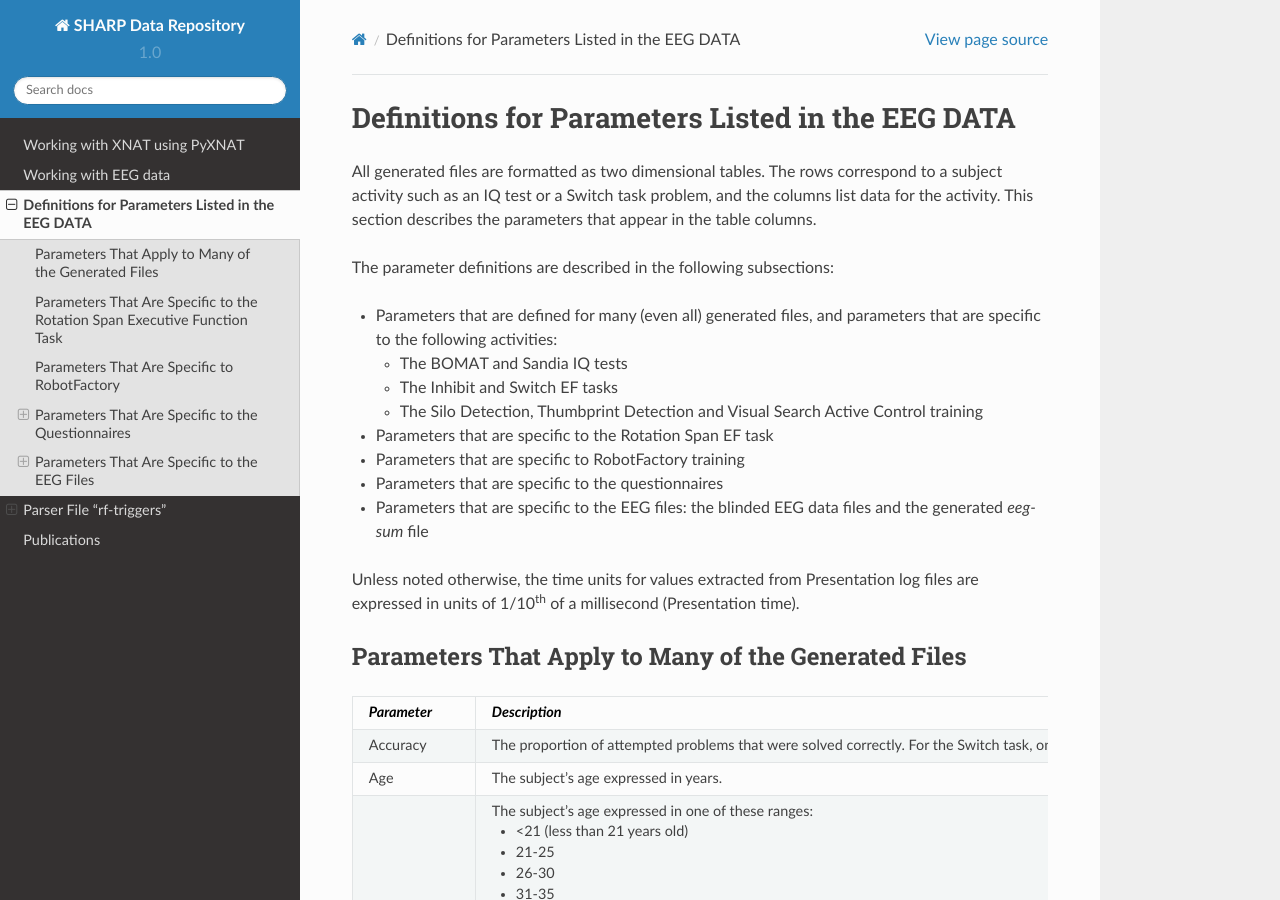
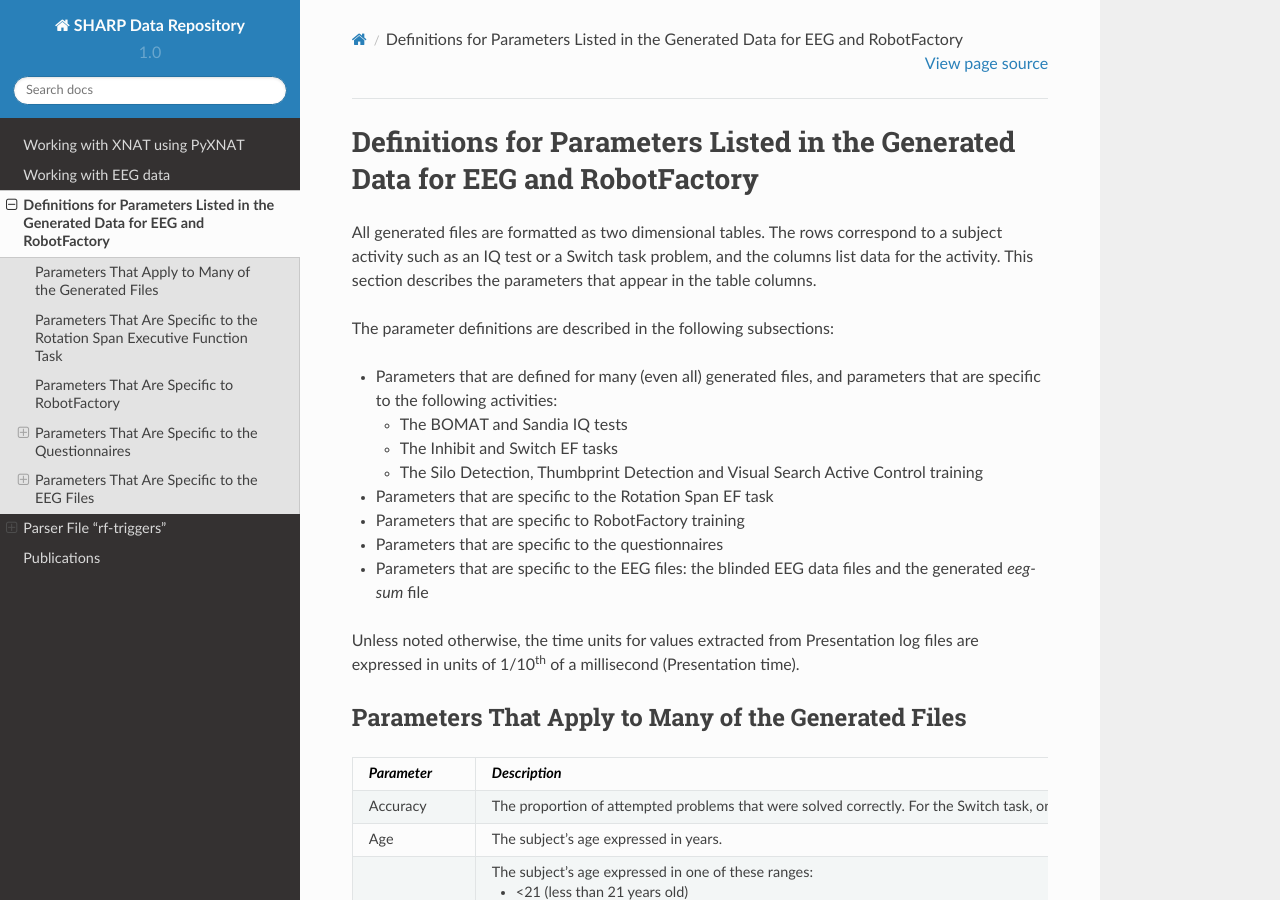
Before and after one commit to TMS-lab/sharp-repo, a Sphinx documentation site: the page built from docs/Data_Definations_Phase1B.rst, in a window 1280 px wide and 900 px high. Built offline with Sphinx 7.4.7 and the Read the Docs theme 2.0.0, drawn with Linux system fonts in a browser that asks for light colours.

Commit message:
updated documents

```diff
--- a/docs/Data_Definations_Phase1B.rst
+++ b/docs/Data_Definations_Phase1B.rst
@@ -1,4 +1,4 @@
-Definitions for Parameters Listed in the EEG DATA
+Definitions for Parameters Listed in the Generated Data for EEG and RobotFactory
 =================================================
 
 All generated files are formatted as two dimensional tables. The rows
```
